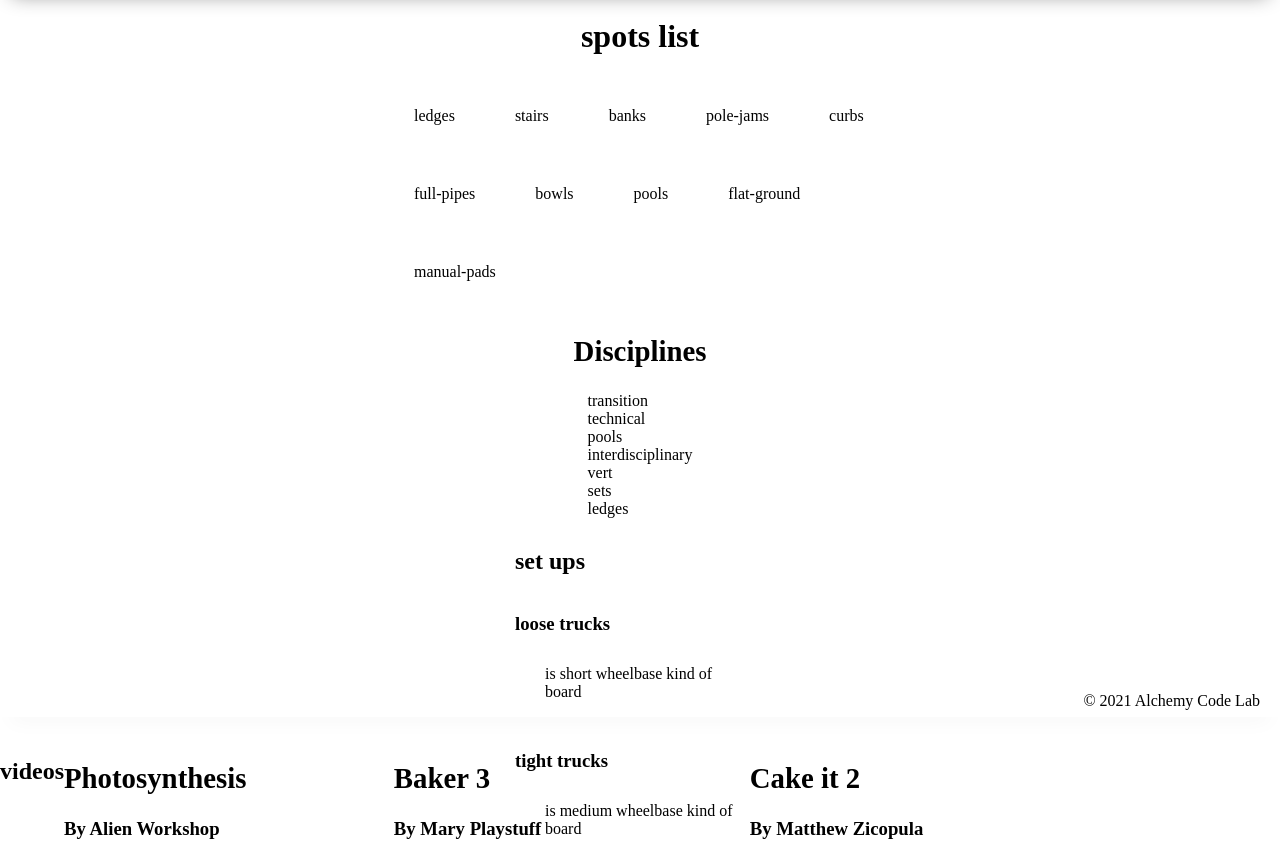
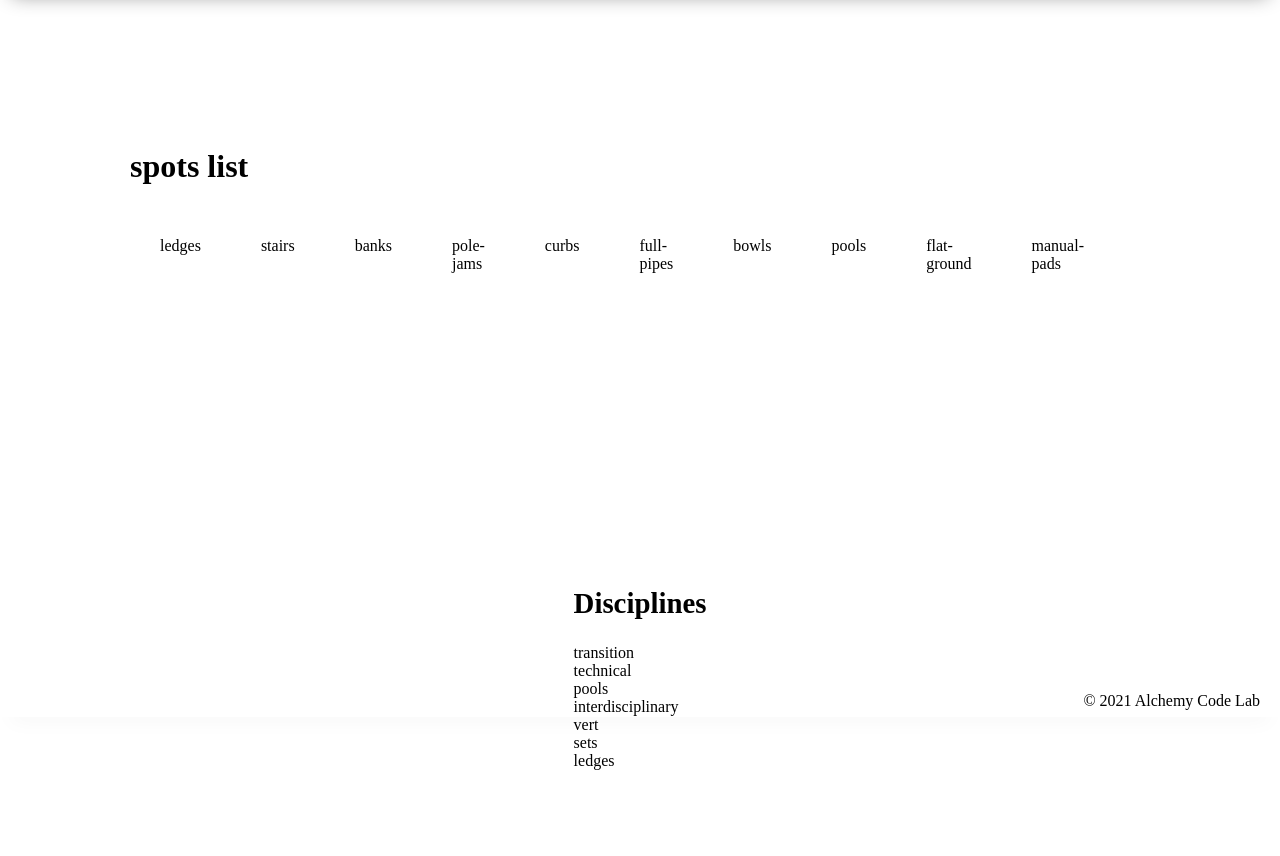
Before and after one commit to Zacharyjsultan/list-display, a website with bundled scripts: page index.html in a window 1280 px wide. Shown: the part 83-939 px from the top of the page. Built offline with nearby package versions, Linux system fonts and the light colour scheme.

Commit message:
finished

```diff
--- a/index.html
+++ b/index.html
@@ -21,26 +21,34 @@
         </div>
     </header>
     <main>
+
+    <div class="div">
         <h1>spots list</h1>
         <section id="spots-list">
+        </section>
+    </div>
+
+        <div class="div">
+        <h2>Disciplines</h2>
+        <section id="discipline-list">
+
+        </div>
+        </section>
+
+        <div class="div">
+        <h1>set ups</h1>
+        <section id="set-up-list">
 
 
         </section>
-        <h2>Disciplines</h2>
-        <section id="discipline-list">
+        </div>
+        <div class="div">
+        <h1>videos</h1>
+        <section id="video-list">
 
 
         </section>
-
-        <section id="set-up-list">
-            <h1>set ups</h1>
-
-        </section>
-        <section id="video-list">
-            <h1>videos</h1>
-
-        </section>
-        <div></div>
+    </div>
     </main>
     <footer>
         <div class="copy gutter-right">&copy; 2021 Alchemy Code Lab</div>
--- a/styles/style.css
+++ b/styles/style.css
@@ -97,7 +97,11 @@ footer {
 
   }
 
-  #spots-list {
+  .div {
+    margin: 10px;
+    padding: 120px;
+  }
+  /* #spots-list {
     display: flex;
     flex-wrap: wrap;
 
@@ -110,7 +114,7 @@ footer {
   #set-up-list {
     display: flex;
     flex-wrap: wrap;
-    margin: 10px;
+
 
 
   }
@@ -119,4 +123,4 @@ footer {
     display: flex;
     flex-wrap: wrap;
 
-  }
+  } */
```
